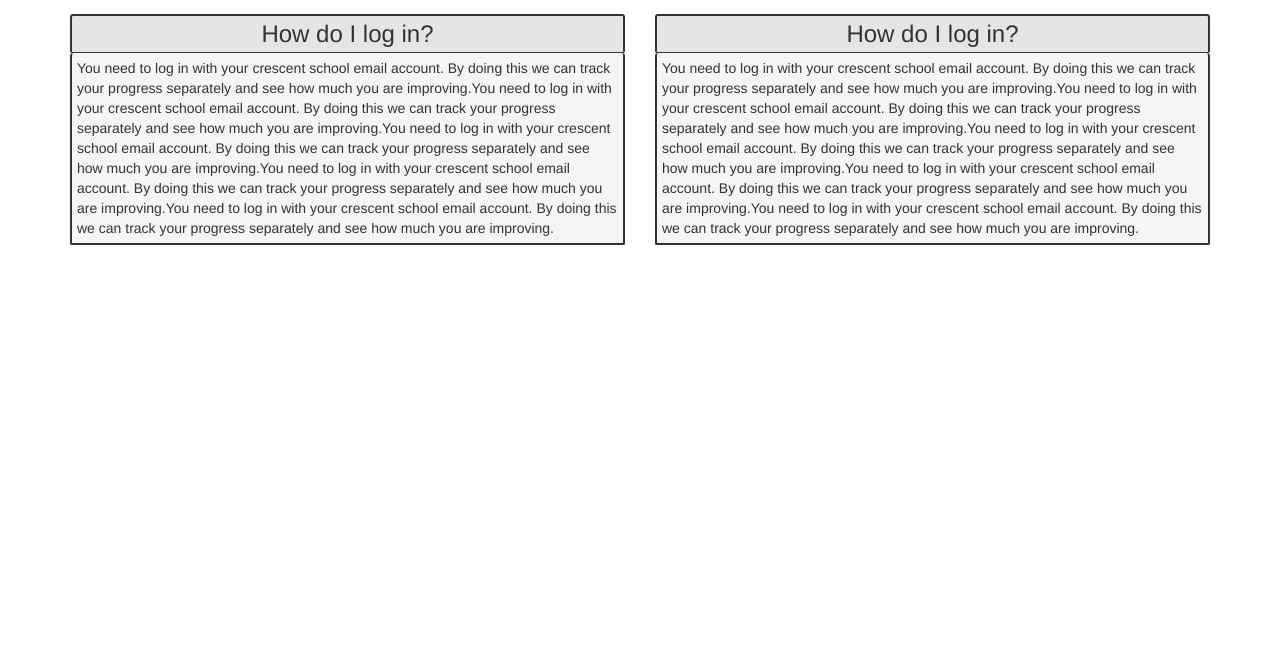
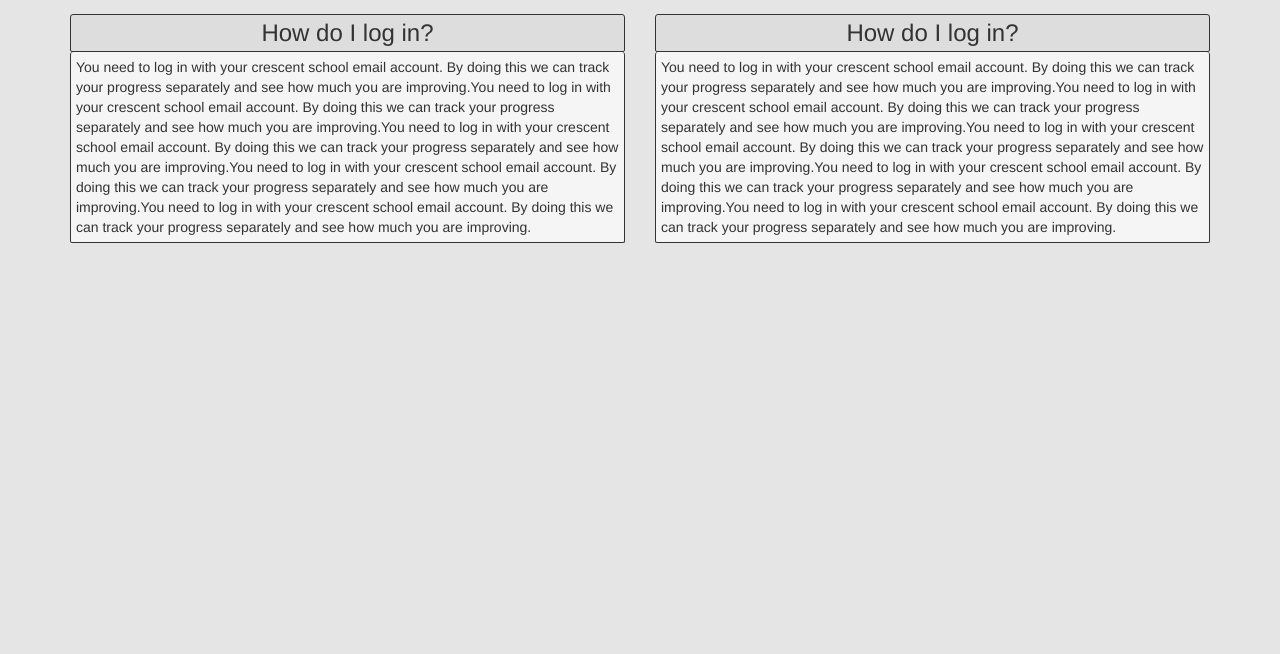
Before and after one commit to thomasjohnston88/crescentcoding.github.io, a plain HTML site: page index.html in a window 1280 px wide. Shown: the part 146-800 px from the top of the page. Drawn offline with nearby package versions, Linux system fonts and the light colour scheme.

Commit message:
background colour

```diff
--- a/css/style.css
+++ b/css/style.css
@@ -1,3 +1,8 @@
+/*Background*/
+body {
+    background-color: #e5e5e5;
+}
+
 /* Fix to Static Navbar*/
 body {
     padding-top: 70px;
@@ -10,22 +15,22 @@ body {
 .box {
 
     border-radius: 2px;
-    border-left: solid 2px;
-    border-right: solid 2px;
+    border-left: solid 1px;
+    border-right: solid 1px;
     border-top-right-radius: 3px;
     border-top-left-radius: 3px;
 }
 
 .box-title {
-    background: #e5e5e5;
+    background: #ddd;
     margin-bottom: 0px;
     padding: 5px;
-    border-top: solid 2px;
+    border-top: solid 1px;
     border-bottom: solid 1px;
 }
 
 .box-text {
     padding: 5px;
-    border-bottom: solid 2px;
+    border-bottom: solid 1px;
     background: #f5f5f5;
 }
```
